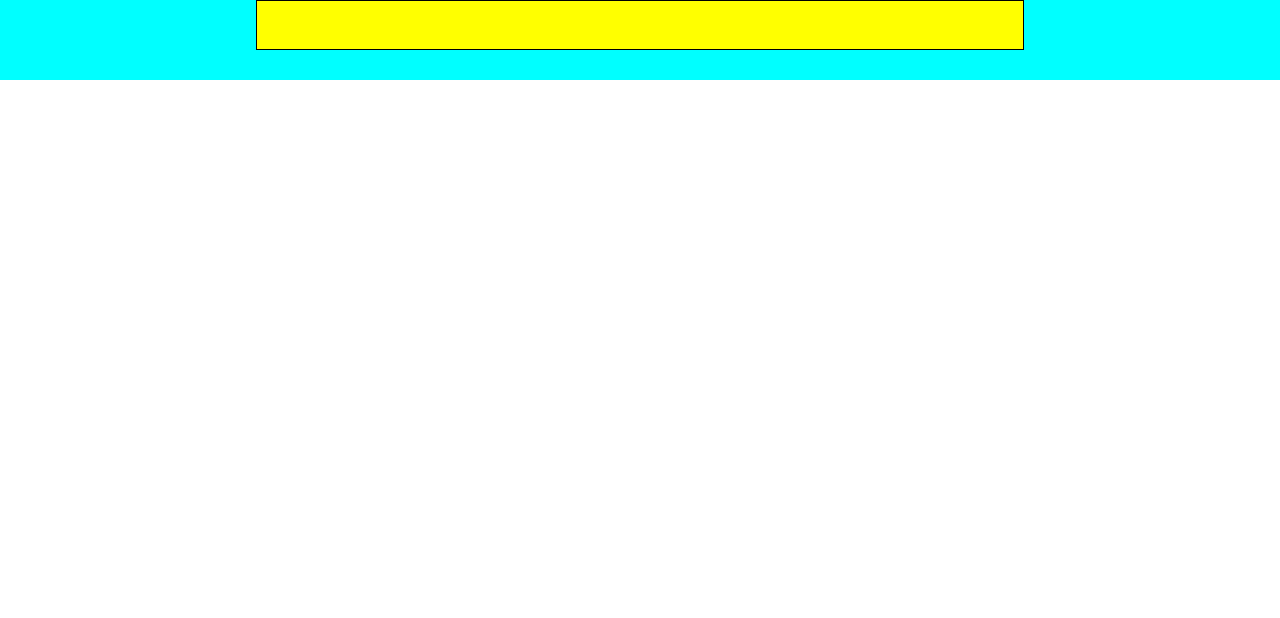
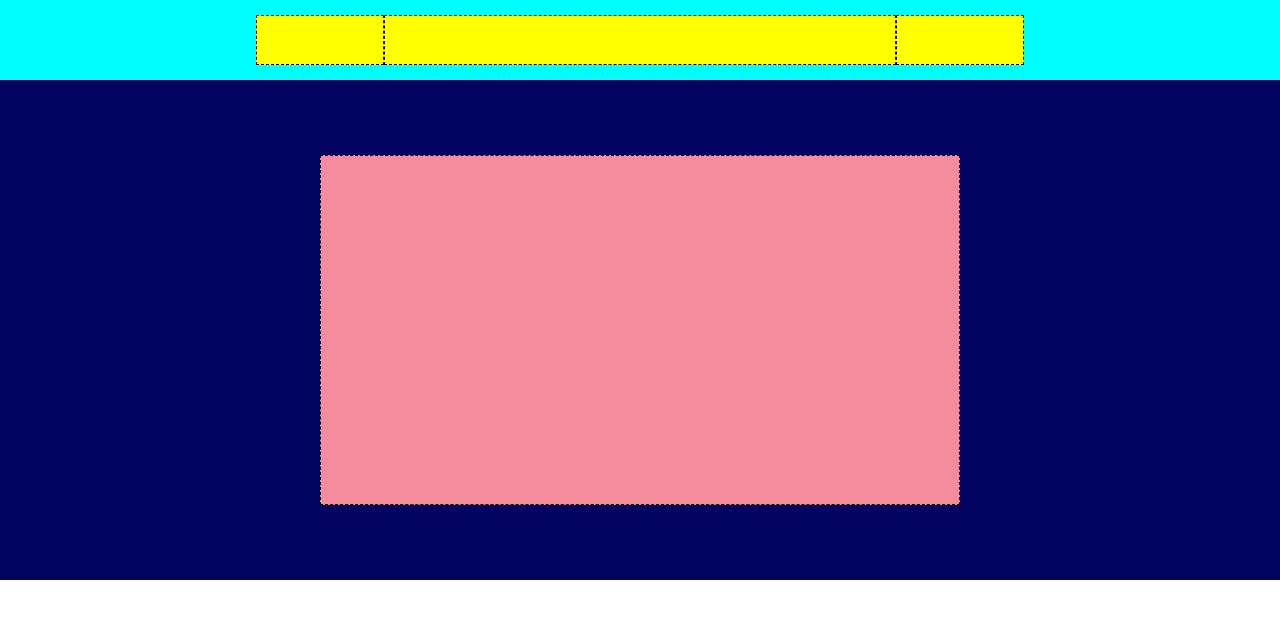
Before and after one commit to Youss0203/htmlcss-struttura-discord, a plain HTML site: page index.html in a window 1280 px wide. Drawn offline with Linux system fonts and the light colour scheme.

Commit message:
parte dell' header

```diff
--- a/index.html
+++ b/index.html
@@ -9,21 +9,28 @@
     <link rel="stylesheet" href="./style/stile.css">
 </head>
 <body>
-    <header>
-        <div class="container flex">
-            <nav>
-                <section class="thirds">
+    <header class="flex">
+        <div class="container-header">
+            <nav class="column flex">
+                <section>
 
                 </section>
-                <section class="list">
+                <aside>
 
-                </section>
-                <section class="thirds">
+                </aside>
+                <section>
 
                 </section>
             </nav>
         </div>
     </header>
+    <main>
+        <section class="section-header flex">
+            <section class="container">
+
+            </section>
+        </section>
+    </main>
 
 </body>
 </html>
--- a/style/stile.css
+++ b/style/stile.css
@@ -9,15 +9,43 @@ header{
     background-color: aqua;
 }
 
-.container{
+.container-header{
     width: 60%;
     height: 50px;
     margin: 0 auto;
     background-color: yellow;
-    border: solid black 1px;
 }
 
 .flex{
     display: flex;
-    margin: 0 auto;
+    justify-content: center;
+    align-items: center;
 }
+
+.column{
+    height: 100%;
+}
+
+nav.column > section{
+    width: 20%;
+    height: 100%;
+    border: dashed black 1px;
+}
+
+nav.column > aside{
+    width: 80%;
+    height:100%;
+    border: dashed black 1px;
+}
+
+.section-header{
+    height: 500px;
+    background-color: rgb(3, 3, 97);
+}
+
+.container{
+    width: 50%;
+    height: 70%;
+    background-color: rgb(245, 140, 158);
+    border: dashed black 1px;
+}
```
